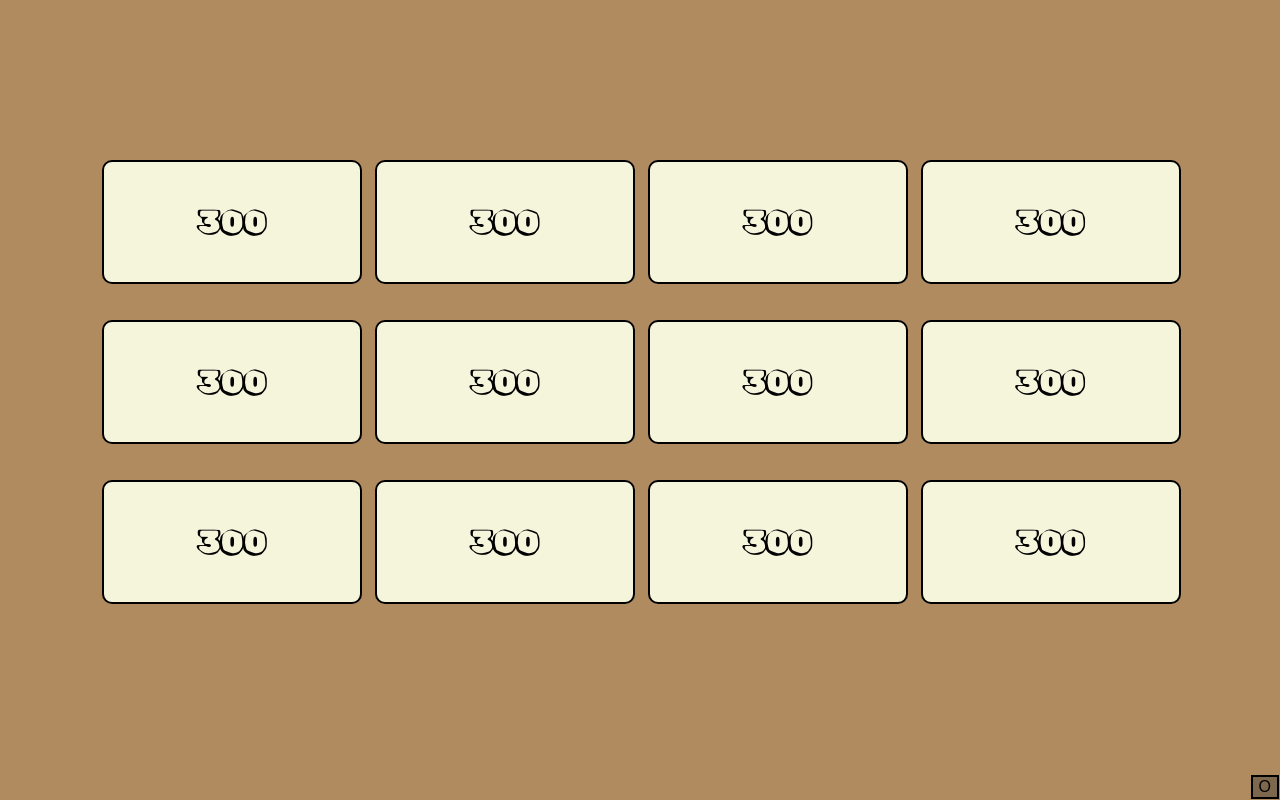
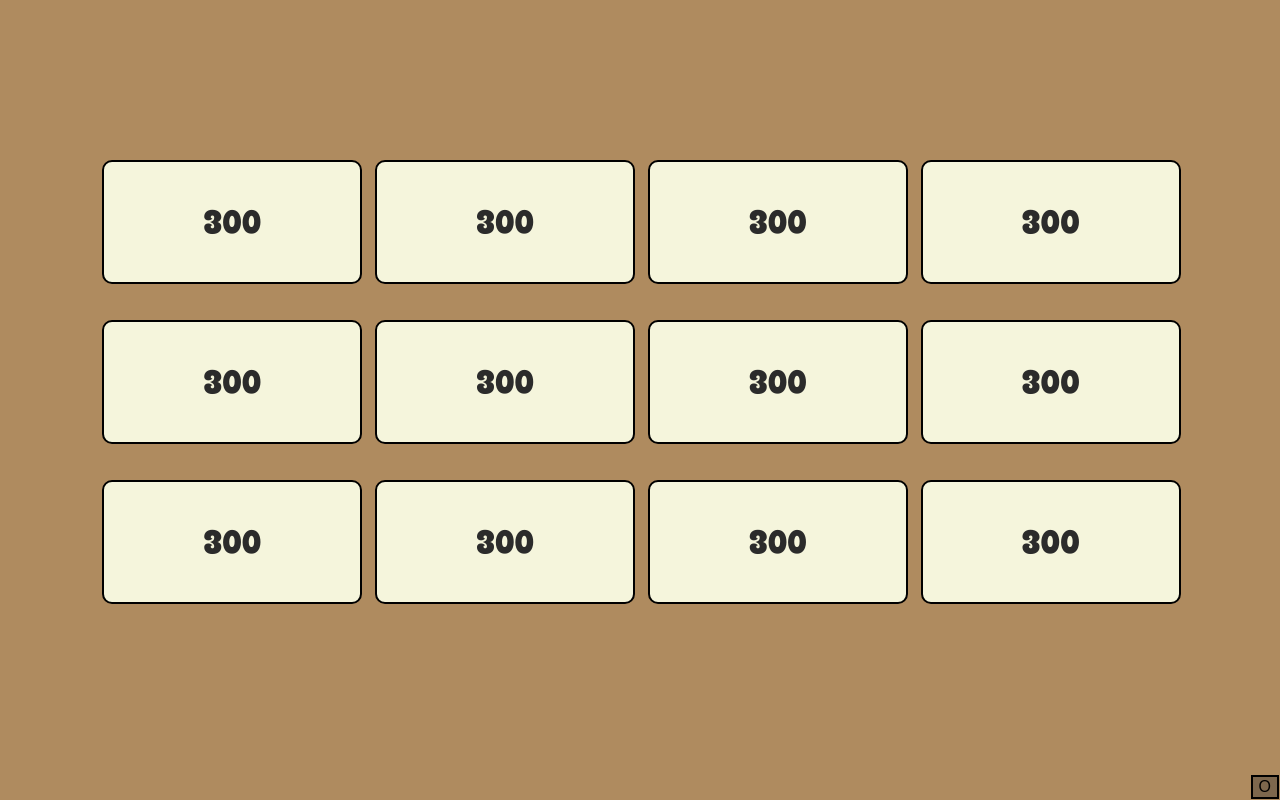
Before and after one commit to dakdolka/new_year_quiz, a plain HTML site: page main/main.html in a window 1280 px wide. Shown: the top 800 px of the page. Drawn offline with Linux system fonts and the light colour scheme.

Commit message:
new font

```diff
--- a/main/main.css
+++ b/main/main.css
@@ -4,8 +4,8 @@
 }
 
 @font-face {
-    font-family: 'cave';
-    src: url('../files/fonts/RubikVinyl-Regular.ttf'), format('ttf');
+    font-family: 'rubik';
+    src: url('../files/fonts/SpicyRice-Regular.ttf'), format('ttf');
 }
 
 body{
@@ -24,8 +24,8 @@ a{
 }
 
 .btns-text{
-    font-family: 'cave';
-    color: black;
+    font-family: 'rubik';
+    color: rgb(43, 43, 43);
     /* background-color: rgba(50, 50, 50, 0.4); */
     padding: 5px;
     /* border-radius: 5px; */
```
Also changed, not shown: files/fonts/SpicyRice-Regular.ttf (added).
